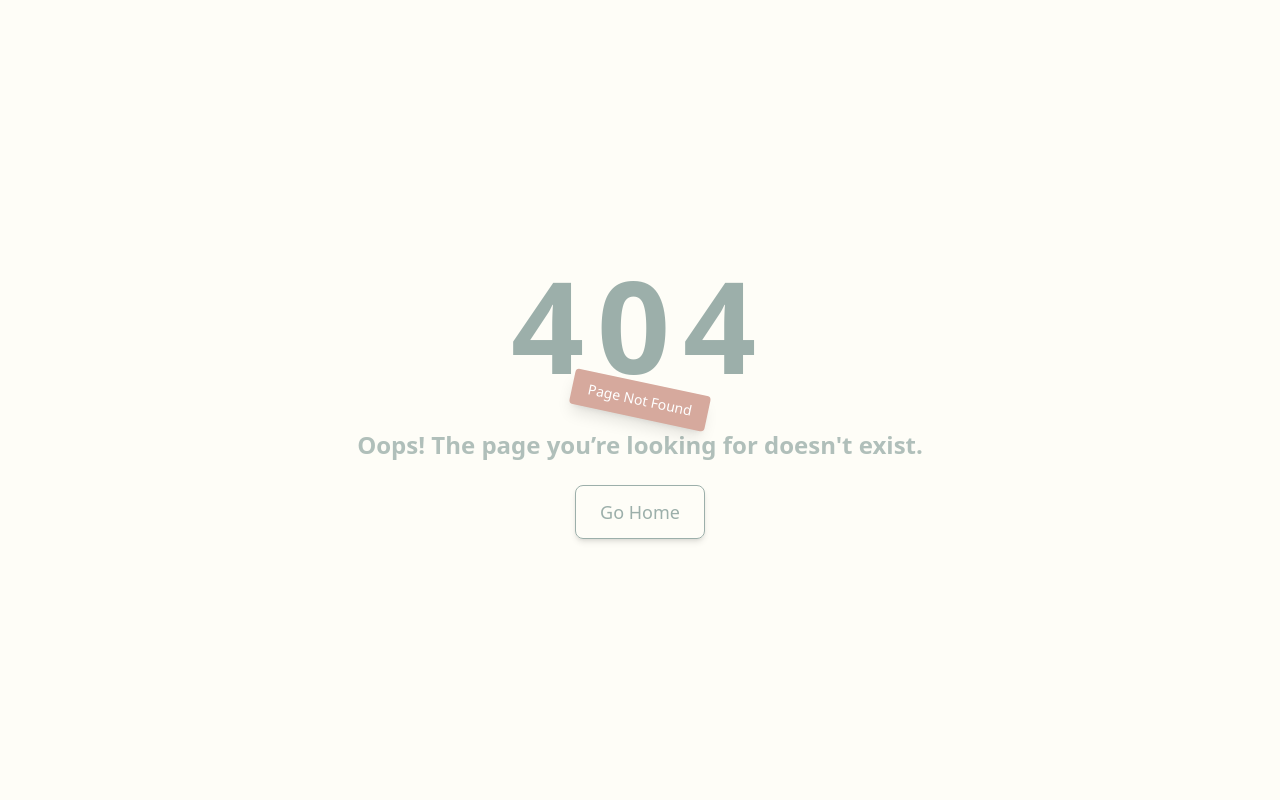
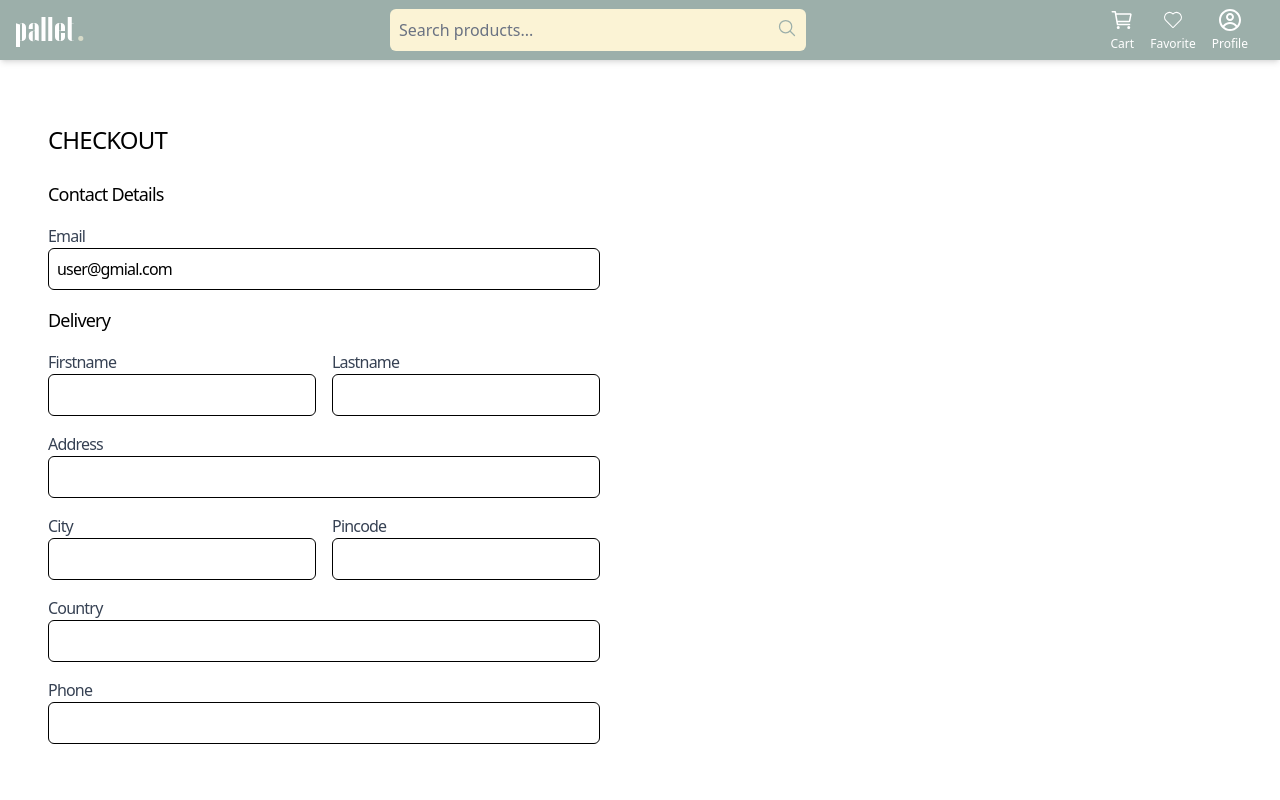
Before and after one commit to SimRuth1705/Pallet, a React (Vite) app: page /checkout in a window 1280 px wide. Before the commit this address had no page. Shown: the top 800 px of the page. Built offline with nearby package versions, Linux system fonts and the light colour scheme.

Commit message:
checkout page

```diff
--- a/src/App.jsx
+++ b/src/App.jsx
@@ -3,7 +3,6 @@ import { Toaster } from "sonner";
 import { CartProvider } from "./context/CartContext";
 import Layout from "./components/Layout";
 
-// Page Imports
 import Home from "./pages/Home";
 import NotFound from "./pages/NotFound";
 import Login from "./pages/Login";
@@ -11,6 +10,8 @@ import Register from "./pages/Register";
 import Profile from "./pages/Profile";
 import CollectionPage from "./pages/CollectionPage";
 import ProductDetails from "./pages/ProductDetails";
+import MyOrderPage from "./pages/MyOrderPage";
+import Checkout from "./pages/Checkout";
 
 function App() {
   return (
@@ -23,11 +24,12 @@ function App() {
             <Route path="/login" element={<Login />} />
             <Route path="/register" element={<Register />} />
             <Route path="/profile" element={<Profile />} />
-
             <Route path="/collections" element={<CollectionPage />} />
             <Route path="/collections/:collection" element={<CollectionPage />} />
+            <Route path="/product/:productId" element={<ProductDetails />} />
+            <Route path="/orders" element={<MyOrderPage />} />
+            <Route path="/checkout" element={<Checkout />} />
 
-            <Route path="/product/:productId" element={<ProductDetails />} />
           </Route>
           <Route path="*" element={<NotFound />} />
         </Routes>
--- a/src/components/CartSidebar.jsx
+++ b/src/components/CartSidebar.jsx
@@ -1,9 +1,15 @@
 import React from "react";
 import { FiX, FiTrash2 } from "react-icons/fi";
 import { useCart } from "../context/CartContext";
+import { useNavigate } from "react-router-dom";
 
 const CartSidebar = ({ isOpen, onClose }) => {
   const { cart, removeFromCart, updateQuantity, getCartTotal } = useCart();
+  const navigate = useNavigate();
+  const handleCheckout = () => {
+    navigate("/checkout");
+    onClose();
+  }
 
   return (
     <div
@@ -112,7 +118,7 @@ const CartSidebar = ({ isOpen, onClose }) => {
           <p className="text-xs text-gray-500 mb-4 text-center">
             Shipping and taxes calculated at checkout.
           </p>
-          <button className="w-full bg-[#9CAFAA] text-white py-3 rounded-full font-bold hover:bg-[#D6A99D] transition-colors shadow-lg">
+          <button onClick={handleCheckout} className="w-full bg-[#9CAFAA] text-white py-3 rounded-full font-bold hover:bg-[#D6A99D] transition-colors shadow-lg">
             Checkout Now
           </button>
         </div>
--- a/src/components/FeaturedCollection.jsx
+++ b/src/components/FeaturedCollection.jsx
@@ -1,6 +1,7 @@
 import { HiShoppingBag } from "react-icons/hi";
 import { HiArrowPathRoundedSquare } from "react-icons/hi2";
 import { HiOutlineCreditCard } from "react-icons/hi2";
+import { Link } from "react-router-dom";
 
 const FeaturedCollection = () => {
   return (
@@ -19,12 +20,9 @@ const FeaturedCollection = () => {
             day.
           </p>
           <div>
-            <a
-              href="#"
-              className="inline-block bg-black text-white font-medium py-3 px-8 rounded-full hover:bg-gray-800 transition transform hover:-translate-y-1"
-            >
+            <Link to="/Collections/:collection" className="inline-block bg-black text-white font-medium py-3 px-8 rounded-full hover:bg-gray-800 transition transform hover:-translate-y-1">
               Shop Now
-            </a>
+            </Link>
           </div>
         </div>
         <div className="w-full lg:w-1/2 h-72 md:h-96 lg:h-auto relative order-first lg:order-last">
--- a/src/components/Navbar.jsx
+++ b/src/components/Navbar.jsx
@@ -13,9 +13,9 @@ const NavLinks = ({ mobile, onClick }) => {
 
   return (
     <>
-      <Link to="/Collections/:collection" className={baseClass} onClick={onClick}>Women</Link>
-      <Link to="/men" className={baseClass} onClick={onClick}>Men</Link>
-      <Link to="/kids" className={baseClass} onClick={onClick}>Kids</Link>
+      <Link to="/Collections/:collection?gender=women&size=&material=&brand=&maxPrice=150" className={baseClass} onClick={onClick}>Women</Link>
+      <Link to="/Collections/:collection?gender=men&size=&material=&brand=&maxPrice=150" className={baseClass} onClick={onClick}>Men</Link>
+      <Link to="/Collections/:collection?gender=men&size=xs&material=cotton&brand=&maxPrice=150" className={baseClass} onClick={onClick}>Kids</Link>
       <Link to="/sport" className={baseClass} onClick={onClick}>Sport</Link>
       <Link to="/brands" className={baseClass} onClick={onClick}>Brands</Link>
       <Link to="/new" className={baseClass} onClick={onClick}>New</Link>
@@ -29,7 +29,7 @@ function Navbar() {
   const [isMenuOpen, setIsMenuOpen] = useState(false);
   const [isCartOpen, setIsCartOpen] = useState(false);
 
-  const [isLoggedIn, setIsLoggedIn] = useState(false);
+  const [isLoggedIn, setIsLoggedIn] = useState(true);
 
   const location = useLocation();
 
--- a/src/pages/Cart.jsx
+++ /dev/null
@@ -1,12 +0,0 @@
-import React from "react";
-
-function Cart() {
-  return (
-    <>
-      <div>Cart</div>
-      <button type="button"></button>
-    </>
-     );
-}
-
-export default Cart;
--- /dev/null
+++ b/src/pages/Checkout.jsx
@@ -0,0 +1,148 @@
+import React from "react";
+import { useState } from "react";
+
+function Checkout() {
+  const [shippingAddress, setShippingAddress] = useState({
+    firstname: "",
+    lastname: "",
+    address: "",
+    pincode: "",
+    city: "",
+    country: "",
+    phone: "",
+  });
+
+  return (
+    <>
+      <div className="grid grid-cols-1 lg:grid-cols-2 gap-8 max-w-7xl mx-auto py-10 font-sans px-6 tracking-tighter">
+        <div className="bg-white rounded-lg p-6">
+          <h1 className="text-2xl uppercase mb-6">Checkout</h1>
+          <form>
+            <h3 className="text-lg mb-4"> Contact Details </h3>
+            <div className="mb-4">
+              <label className="block text-gray-700">Email</label>
+              <input
+                type="email"
+                className="w-full border rounded-md p-2"
+                value="user@gmial.com"
+                disabled
+              />
+            </div>
+            <h3 className="mb-4 text-lg">Delivery</h3>
+            <div className="mb-4 grid grid-cols-2 gap-4">
+              <div>
+                <label className="block text-gray-700">Firstname</label>
+                <input
+                  type="text"
+                  value={shippingAddress.firstname}
+                  onChange={(e) =>
+                    setShippingAddress({
+                      ...shippingAddress,
+                      firstname: e.target.value,
+                    })
+                  }
+                  className="w-full border rounded-md p-2"
+                  required
+                />
+              </div>
+              <div>
+                <label className="block text-gray-700">Lastname</label>
+                <input
+                  type="text"
+                  value={shippingAddress.lastname}
+                  onChange={(e) =>
+                    setShippingAddress({
+                      ...shippingAddress,
+                      lastname: e.target.value,
+                    })
+                  }
+                  className="w-full border rounded-md p-2"
+                  required
+                />
+              </div>
+            </div>
+            <div className="mb-4">
+              <label className="block text-gray-700">Address</label>
+              <input
+                type="text"
+                value={shippingAddress.address}
+                onChange={(e) =>
+                  setShippingAddress({
+                    ...shippingAddress,
+                    address: e.target.value,
+                  })
+                }
+                className="w-full border rounded-md p-2"
+                required
+              />
+            </div>
+            <div className="grid grid-cols-2 gap-4 mb-4">
+              <div>
+                <label className="block text-gray-700">City</label>
+                <input
+                  type="text"
+                  value={shippingAddress.city}
+                  onChange={(e) =>
+                    setShippingAddress({
+                      ...shippingAddress,
+                      city: e.target.value,
+                    })
+                  }
+                  className="w-full border rounded-md p-2"
+                  required
+                />
+              </div>
+              <div>
+                <label className="block text-gray-700">Pincode</label>
+                <input
+                  type="text"
+                  value={shippingAddress.pincode}
+                  onChange={(e) =>
+                    setShippingAddress({
+                      ...shippingAddress,
+                      pincode: e.target.value,
+                    })
+                  }
+                  className="w-full border rounded-md p-2"
+                  required
+                />
+              </div>
+            </div>
+            <div className="mb-4">
+              <label className="block text-gray-700">Country</label>
+              <input
+                type="text"
+                value={shippingAddress.country}
+                onChange={(e) =>
+                  setShippingAddress({
+                    ...shippingAddress,
+                    country: e.target.value,
+                  })
+                }
+                className="w-full border rounded-md p-2"
+                required
+              />
+            </div><div className="mb-4">
+              <label className="block text-gray-700">Phone</label>
+              <input
+                type="text"
+                value={shippingAddress.phone}
+                onChange={(e) =>
+                  setShippingAddress({
+                    ...shippingAddress,
+                    phone: e.target.value,
+                  })
+                }
+                className="w-full border rounded-md p-2"
+                required
+              />
+            </div>
+            <div className="mt-6"></div>
+          </form>
+        </div>
+      </div>
+    </>
+  );
+}
+
+export default Checkout;
--- a/src/pages/CollectionPage.jsx
+++ b/src/pages/CollectionPage.jsx
@@ -24,64 +24,68 @@ function CollectionPage() {
     setFilterProducts(allData);
   }, []);
 
-  // --- THIS IS THE FIXED FILTER LOGIC ---
   useEffect(() => {
-    if (products.length === 0) return; // Wait for products to load
+    if (products.length === 0) return;
 
     let productsCopy = [...products];
     const params = Object.fromEntries([...searchParams]);
 
-    // 1. Category Filter (Fixes "Top Wear" vs "topwear")
     if (params.category) {
-      productsCopy = productsCopy.filter(item =>
-        item.category.toLowerCase().replace(" ", "") === params.category.toLowerCase()
+      productsCopy = productsCopy.filter(
+        (item) =>
+          item.category.toLowerCase().replace(" ", "") ===
+          params.category.toLowerCase()
       );
     }
 
-    // 2. Gender Filter (Fixes "Men" vs "men")
     if (params.gender) {
-      productsCopy = productsCopy.filter(item =>
-        item.gender.toLowerCase() === params.gender.toLowerCase()
+      productsCopy = productsCopy.filter(
+        (item) => item.gender.toLowerCase() === params.gender.toLowerCase()
       );
     }
 
-    // 3. Color Filter (Checks if the product's color list contains the selected color)
     if (params.color) {
-      productsCopy = productsCopy.filter(item =>
-        item.colors && item.colors.some(c => c.toLowerCase() === params.color.toLowerCase())
+      productsCopy = productsCopy.filter(
+        (item) =>
+          item.colors &&
+          item.colors.some(
+            (c) => c.toLowerCase() === params.color.toLowerCase()
+          )
       );
     }
 
-    // 4. Size Filter (Checks if any selected size exists in product sizes)
     if (params.size) {
-      const selectedSizes = params.size.split(","); // "s,m" -> ["s", "m"]
-      productsCopy = productsCopy.filter(item =>
-        item.sizes && item.sizes.some(s => selectedSizes.includes(s.toLowerCase()))
+      const selectedSizes = params.size.split(",");
+      productsCopy = productsCopy.filter(
+        (item) =>
+          item.sizes &&
+          item.sizes.some((s) => selectedSizes.includes(s.toLowerCase()))
       );
     }
 
-    // 5. Material Filter
     if (params.material) {
       const selectedMaterials = params.material.split(",");
-        productsCopy = productsCopy.filter(item =>
-            item.material && selectedMaterials.includes(item.material.toLowerCase())
+      productsCopy = productsCopy.filter(
+        (item) =>
+          item.material &&
+          selectedMaterials.includes(item.material.toLowerCase())
       );
     }
 
-    // 6. Brand Filter
     if (params.brand) {
       const selectedBrands = params.brand.split(",");
-        productsCopy = productsCopy.filter(item =>
+      productsCopy = productsCopy.filter(
+        (item) =>
           item.brand && selectedBrands.includes(item.brand.toLowerCase())
       );
     }
 
-    // 7. Price Filter
     if (params.maxPrice) {
-        productsCopy = productsCopy.filter(item => item.price <= Number(params.maxPrice));
+      productsCopy = productsCopy.filter(
+        (item) => item.price <= Number(params.maxPrice)
+      );
     }
 
-    // 8. Sorting Logic
     const sortValue = params.sort;
     if (sortValue === "low-high") {
       productsCopy.sort((a, b) => a.price - b.price);
@@ -116,7 +120,9 @@ function CollectionPage() {
         {filterProducts.length > 0 ? (
           <Productgrid Products={filterProducts} />
         ) : (
-            <p className="text-gray-500 mt-10 text-center">No products found matching your filters.</p>
+          <p className="text-gray-500 mt-10 text-center">
+            No products found matching your filters.
+          </p>
         )}
       </div>
     </div>
```
Lines whose indentation alone changed are shown as unchanged.
